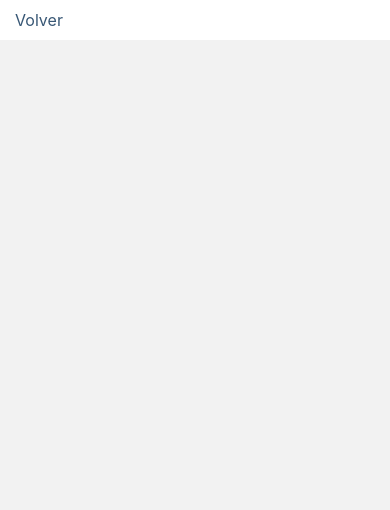
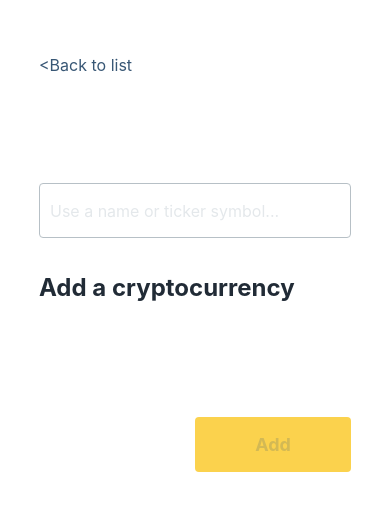
Before and after one commit to rodrigomp88/challenge-cripto-react-native, a React Native app: screen /AddNewCryptocurrency in a window 390 px wide. Shown: the top 510 px of the page. Built offline with nearby package versions, Linux system fonts and the light colour scheme; no server answers.

Commit message:
add crypto screen

```diff
--- a/package.json
+++ b/package.json
@@ -19,6 +19,9 @@
     "react-native-gesture-handler": "^2.8.0",
     "react-native-safe-area-context": "^4.4.1",
     "react-native-screens": "^3.18.2",
+    "react-redux": "^8.0.5",
+    "redux": "^4.2.0",
+    "redux-thunk": "^2.4.2",
     "styled-components": "^5.3.6"
   },
   "devDependencies": {
--- /dev/null
+++ b/src/components/Crypto/CryptoAddForm.tsx
@@ -0,0 +1,32 @@
+import React, {useState} from 'react';
+import theme from '../../utils/theme';
+import {
+  ButtonAdd,
+  ButtonText,
+  CryptoAddFormContainer,
+  Input,
+  Title,
+} from './styles';
+
+const CryptoAddForm = () => {
+  const [input, setInput] = useState('');
+  const inputNull = input.length === 0;
+
+  return (
+    <CryptoAddFormContainer>
+      <Title>Add a cryptocurrency</Title>
+      <Input
+        placeholder="Use a name or ticker symbol..."
+        placeholderTextColor={theme.colors.neutral}
+        value={input}
+        onChangeText={setInput}
+        isActive={input.length > 0}
+      />
+      <ButtonAdd onPress={() => {}} disabled={inputNull}>
+        <ButtonText disabled={inputNull}>Add</ButtonText>
+      </ButtonAdd>
+    </CryptoAddFormContainer>
+  );
+};
+
+export default CryptoAddForm;
--- a/src/components/Crypto/styles.ts
+++ b/src/components/Crypto/styles.ts
@@ -1,5 +1,9 @@
 import styled from 'styled-components/native';
 import theme from '../../utils/theme';
+
+interface CryptoAdd {
+  readonly isActive: boolean;
+}
 
 //CryptoItem Styles
 export const CryptoItemRow = styled.View`
@@ -63,6 +67,17 @@ export const TextRed = styled.Text`
   font-weight: normal;
 `;
 
+export const StyledView = styled.View`
+  justify-content: center;
+  align-items: center;
+`;
+
+export const Image = styled.Image`
+  width: 48px;
+  height: 48px;
+  border-radius: 50px;
+`;
+
 //CryptoSection Styles
 export const CryptoSectionBackground = styled.View`
   width: 100%;
@@ -78,14 +93,46 @@ export const Divider = styled.View`
   margin-bottom: 20px;
 `;
 
-//CryptoLogo Styles
-export const StyledView = styled.View`
+//CryptoAddForm
+export const CryptoAddFormContainer = styled.View`
+  flex: 1;
+`;
+
+export const Title = styled.Text`
+  font-weight: bold;
+  color: ${theme.colors.textDark};
+  font-size: 24px;
+  top: 20%;
+  margin-bottom: 24px;
+`;
+
+export const Input = styled.TextInput<CryptoAdd>`
+  padding-left: 10px;
+  border-width: 0.5px;
+  border-radius: 4px;
+  font-size: 16px;
+  height: 55px;
+  top: 20%;
+  border: 1px solid
+    ${props =>
+      props.isActive ? theme.colors.secondary : theme.colors.textLight};
+`;
+
+export const ButtonAdd = styled.TouchableOpacity`
+  background-color: ${theme.colors.secondary};
+  border-radius: 4px;
+  color: black;
+  height: 55px;
+  width: 50%;
+  margin-left: 50%;
+  top: 25%;
   justify-content: center;
   align-items: center;
 `;
 
-export const Image = styled.Image`
-  width: 48px;
-  height: 48px;
-  border-radius: 50px;
+export const ButtonText = styled.Text`
+  color: ${props =>
+    props.disabled ? theme.colors.disabled : theme.colors.primary};
+  font-weight: bold;
+  font-size: 18px;
 `;
--- a/src/components/Header/styles.ts
+++ b/src/components/Header/styles.ts
@@ -5,6 +5,7 @@ import theme from '../../utils/theme';
 export const StyledViewTitle = styled.View`
   flex-direction: column;
   flex: 1;
+  height: 130px;
   justify-content: center;
 `;
 
--- a/src/screens/AddNewCryptocurrency/index.tsx
+++ b/src/screens/AddNewCryptocurrency/index.tsx
@@ -3,15 +3,21 @@ import {AddContainer, ButtonText, ButtonView} from './styles';
 
 import {StackScreenProps} from '@react-navigation/stack';
 import {PropsNavigator} from '../../navigator/RootStack';
+import CryptoAddForm from '../../components/Crypto/CryptoAddForm';
+import {StatusBar} from 'react-native';
+import theme from '../../utils/theme';
 
 type Props = StackScreenProps<PropsNavigator>;
 
-const AddNewCryptocurrency: React.FC<Props> = ({navigation}) => (
-  <AddContainer>
-    <ButtonView onPress={() => navigation.navigate('Home')}>
-      <ButtonText>Volver</ButtonText>
-    </ButtonView>
-  </AddContainer>
-);
-
+const AddNewCryptocurrency: React.FC<Props> = ({navigation}) => {
+  return (
+    <AddContainer>
+      <StatusBar barStyle="dark-content" backgroundColor={theme.colors.white} />
+      <ButtonView onPress={() => navigation.navigate('Home')}>
+        <ButtonText>{'<Back to list'}</ButtonText>
+      </ButtonView>
+      <CryptoAddForm />
+    </AddContainer>
+  );
+};
 export default AddNewCryptocurrency;
--- a/src/screens/AddNewCryptocurrency/styles.ts
+++ b/src/screens/AddNewCryptocurrency/styles.ts
@@ -1,14 +1,16 @@
 import styled from 'styled-components/native';
-import {Container} from '../../components/container';
 import theme from '../../utils/theme';
 
-export const AddContainer = styled(Container)`
-  width: 100%;
+export const AddContainer = styled.View`
+  height: 100%;
+  padding-left: 10%;
+  padding-right: 10%;
+  background-color: ${theme.colors.white};
 `;
 
 export const ButtonView = styled.TouchableOpacity`
-  right: 40%;
-  padding: 10px;
+  height: 130px;
+  justify-content: center;
 `;
 
 export const ButtonText = styled.Text`
--- a/src/screens/Home/index.tsx
+++ b/src/screens/Home/index.tsx
@@ -20,9 +20,6 @@ const Home: React.FC<Props> = ({navigation}) => (
     <ButtonView onPress={() => navigation.navigate('AddNewCryptocurrency')}>
       <ButtonText>+ Add New Crypto Currency</ButtonText>
     </ButtonView>
-    {/* <RegularButton onPress={navigation.navigate('AddNewCryptocurrency')}>
-      + Add a Cryptocurrency
-    </RegularButton> */}
   </HomeContainer>
 );
 
--- a/src/utils/theme.ts
+++ b/src/utils/theme.ts
@@ -11,6 +11,7 @@ const theme = {
     white: '#ffffff',
     green: '#0A8150',
     red: '#DE3617',
+    disabled: 'rgba(56, 87, 117, 0.2)',
   },
 };
 
```
Also changed, not shown: src/redux/store.ts (added), 1 other file (tests, documents, lock files or other folders).
